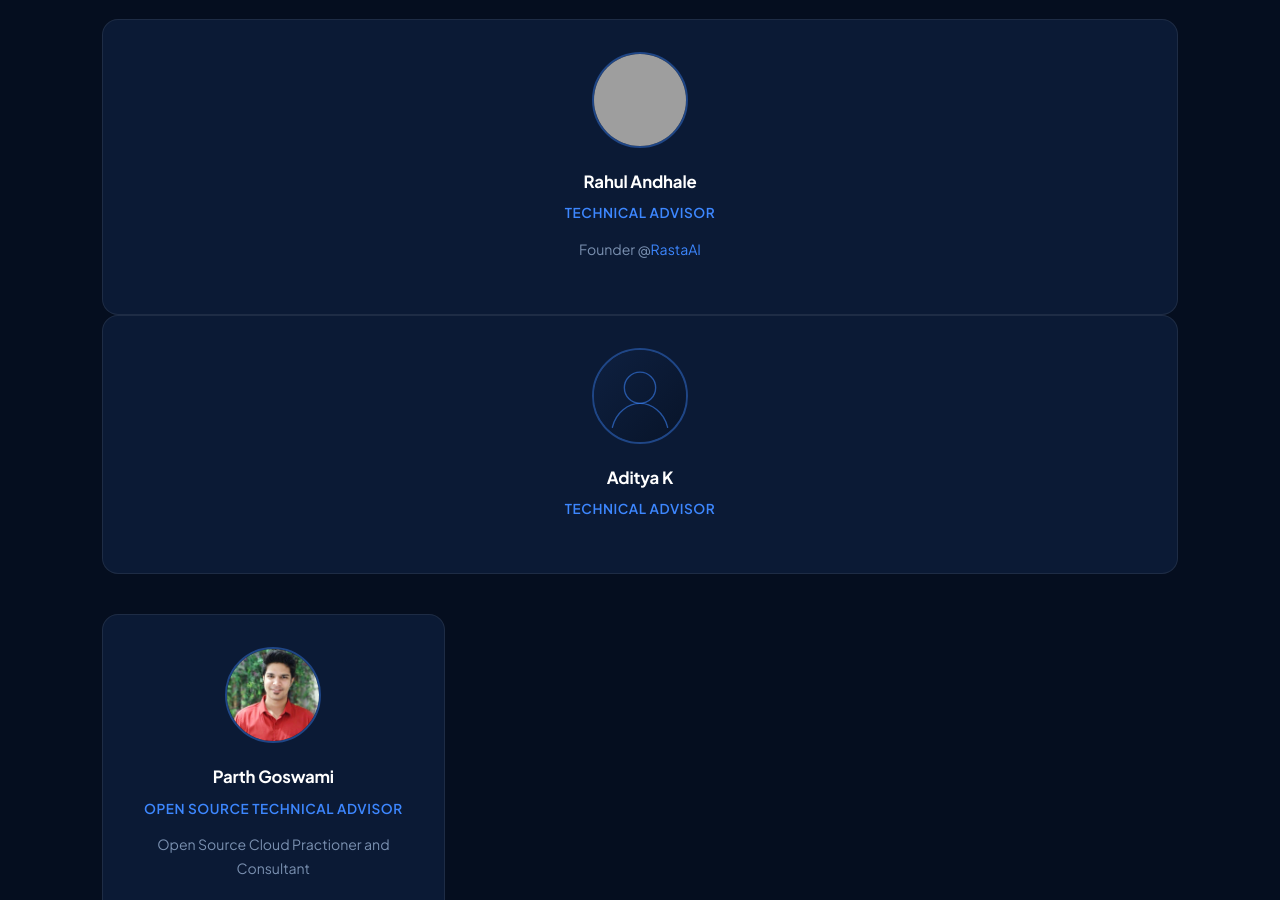
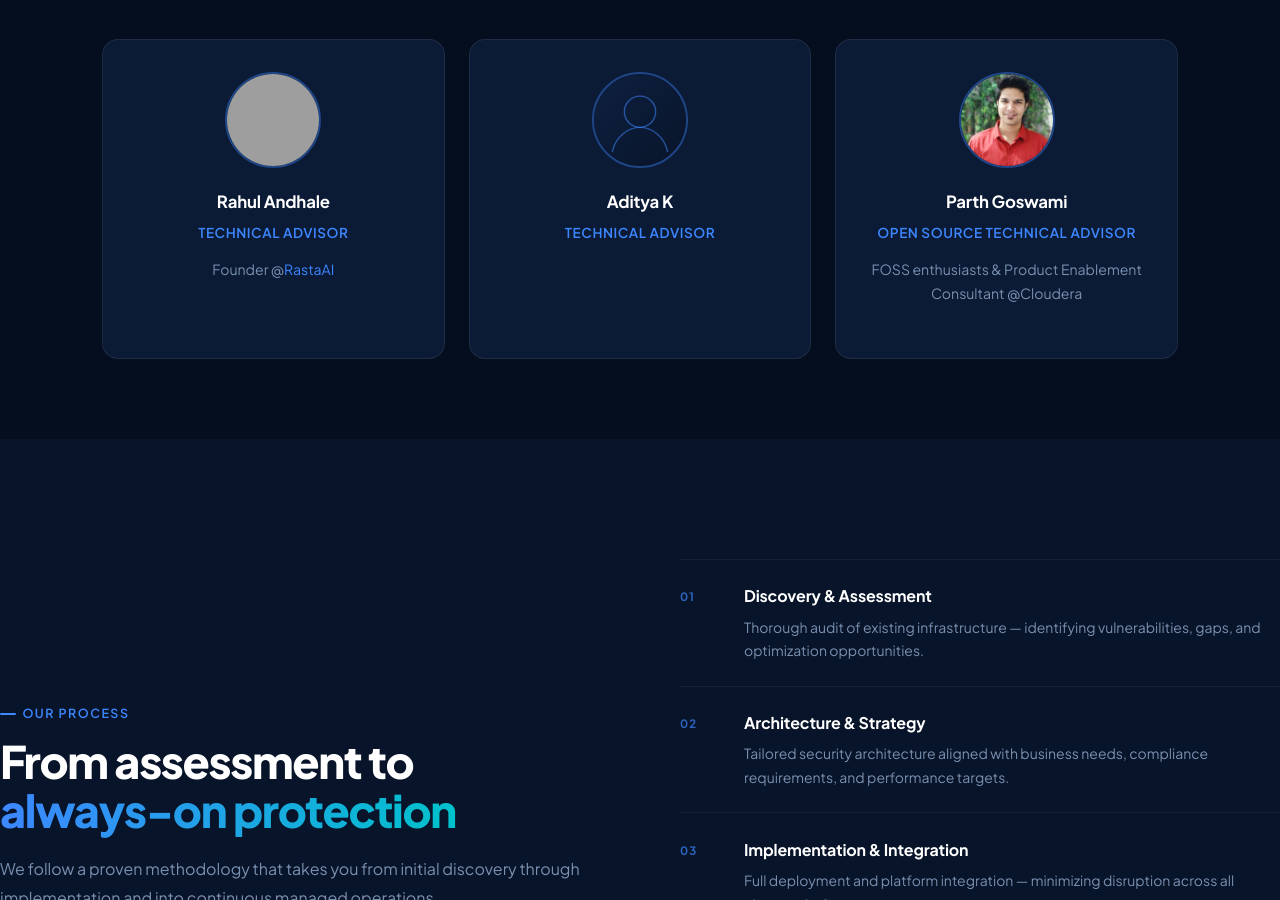
Before and after one commit to astravconsulting/astravconsulting.github.io, a Jekyll site: the page built from index.html, in a window 1280 px wide and 900 px high, scrolled down 3639 px. Built offline with Jekyll 4.4.1, drawn with Linux system fonts in a browser that asks for light colours; grey boxes are pictures that could not be loaded.

Commit message:
Update index.html

```diff
--- a/index.html
+++ b/index.html
@@ -461,7 +461,7 @@ description: Astrav Consulting delivers platform-native CDN security, cloud infr
   <div class="tag">Our Network</div>
   <h2 class="sec-title">Technical<br /><span class="grad">Advisors</span></h2>
   <center><p class="sec-desc">Seasoned practitioners who guide our approach on the toughest CDN, cloud, and API security problems.</p></center>
-
+<div class="advisors-grid">
     <div class="advisor-card">
       <img src="images/advisors/rahula.jpg" alt="Rahul Andhale" class="advisor-avatar" />
       <h3 class="advisor-name">Rahul Andhale</h3>
@@ -474,12 +474,11 @@ description: Astrav Consulting delivers platform-native CDN security, cloud infr
       <p class="advisor-title">Technical Advisor</p>
       <p class="advisor-bio"> </p>
     </div>
-  <div class="advisors-grid">
     <div class="advisor-card">
       <img src="images/advisors/parthg.jpg" alt="Parth Goswami" class="advisor-avatar" />
       <h3 class="advisor-name">Parth Goswami</h3>
       <p class="advisor-title">Open Source Technical Advisor</p>
-      <p class="advisor-bio">Open Source Cloud Practioner and Consultant</p>
+      <p class="advisor-bio">FOSS enthusiasts & Product Enablement Consultant @Cloudera</p>
     </div>
   </div>
 </section>
```
